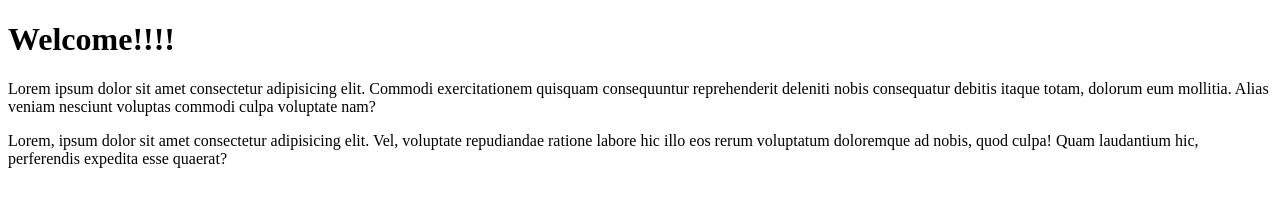
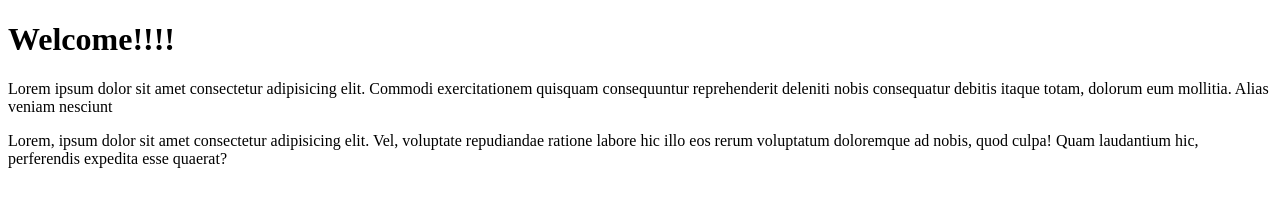
Before and after one commit to Sneha-k-tech/my-local-files, a plain HTML site: page Index.html in a window 1280 px wide. Drawn offline with Linux system fonts and the light colour scheme.

Commit message:
new line

```diff
--- a/Index.html
+++ b/Index.html
@@ -7,7 +7,7 @@
 </head>
 <body>
     <h1>Welcome!!!!</h1>
-    <p>Lorem ipsum dolor sit amet consectetur adipisicing elit. Commodi exercitationem quisquam consequuntur reprehenderit deleniti nobis consequatur debitis itaque totam, dolorum eum mollitia. Alias veniam nesciunt voluptas commodi culpa voluptate nam?</p>
+    <p>Lorem ipsum dolor sit amet consectetur adipisicing elit. Commodi exercitationem quisquam consequuntur reprehenderit deleniti nobis consequatur debitis itaque totam, dolorum eum mollitia. Alias veniam nesciunt</p>
     <p>Lorem, ipsum dolor sit amet consectetur adipisicing elit. Vel, voluptate repudiandae ratione labore hic illo eos rerum voluptatum doloremque ad nobis, quod culpa! Quam laudantium hic, perferendis expedita esse quaerat?</p>
 </body>
 </html>
```
